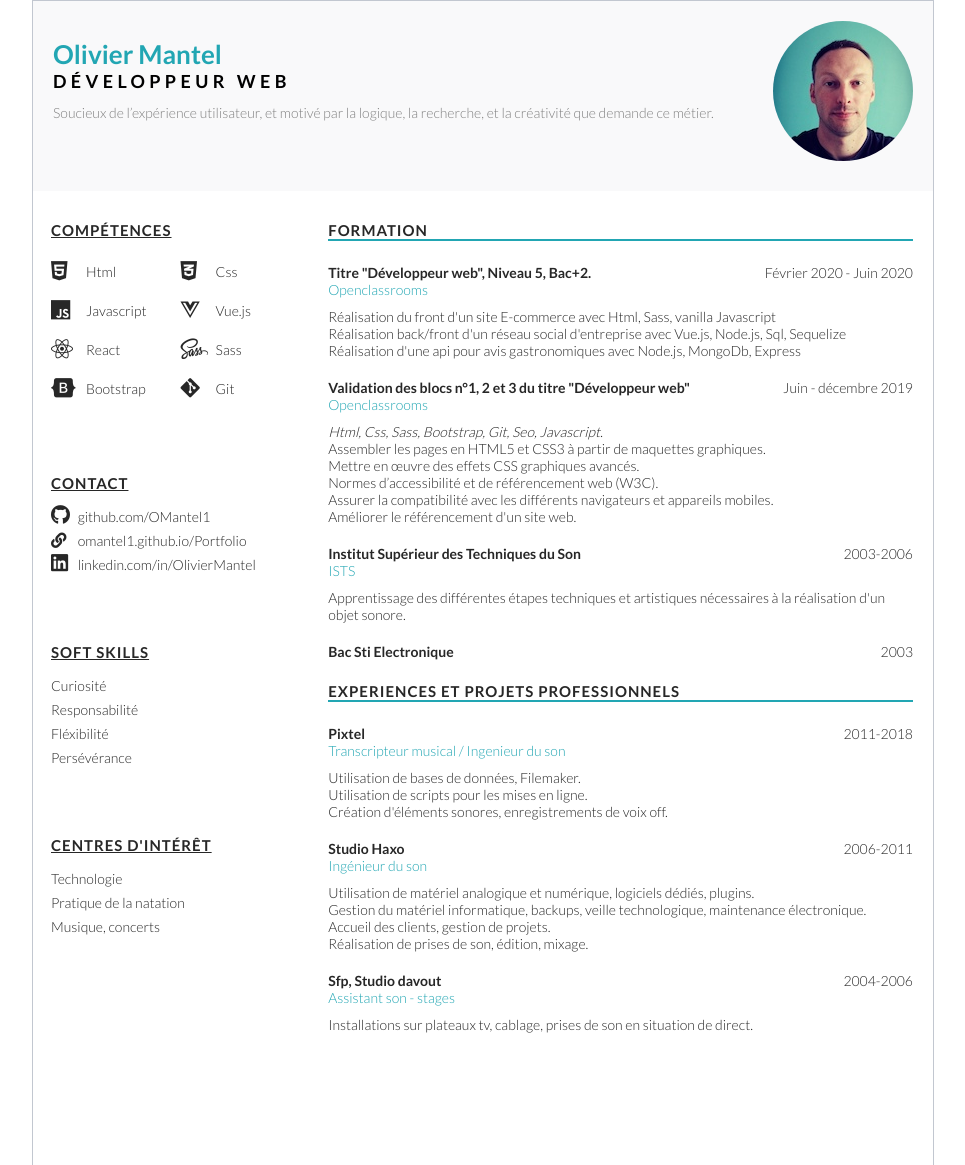
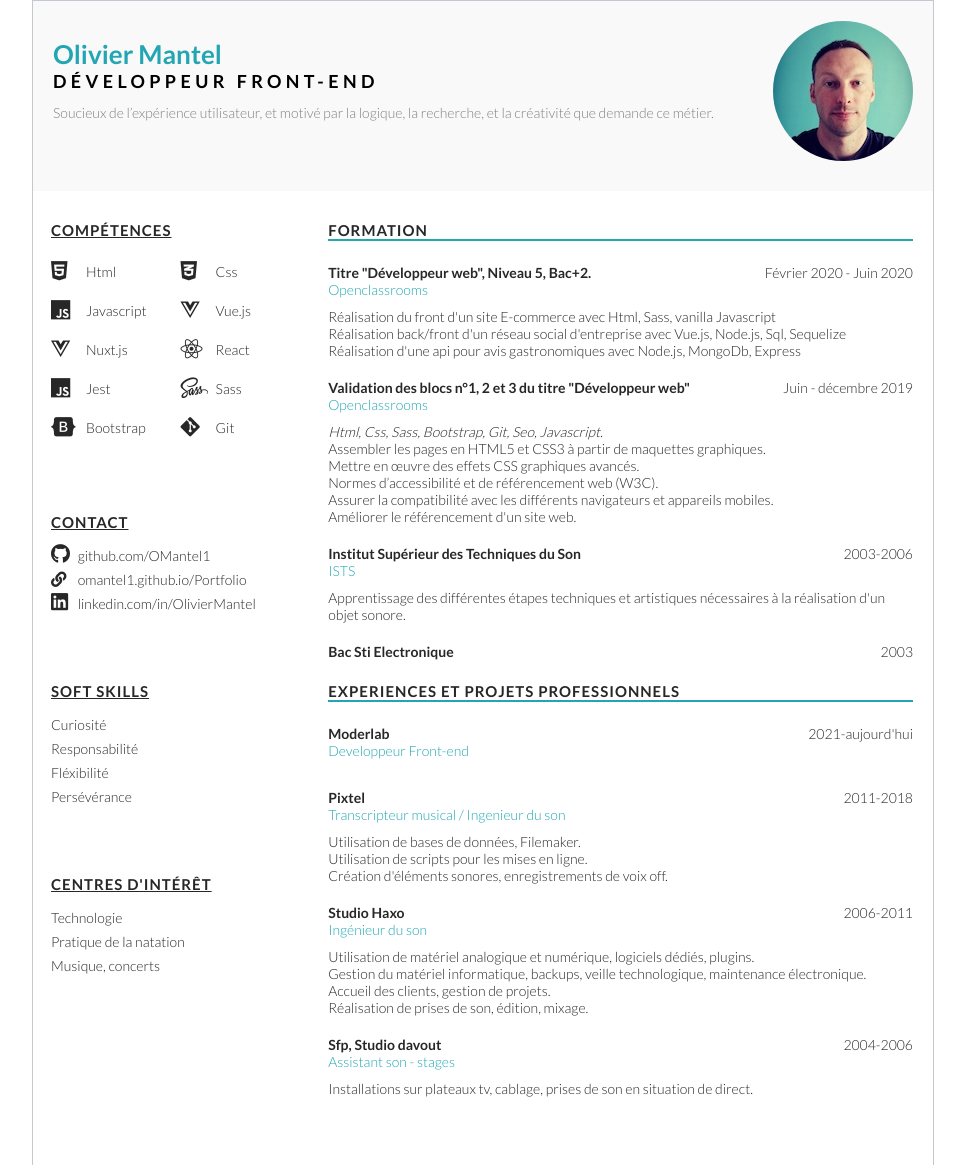
Before and after one commit to OMantel1/Cv-Olivier-Mantel, a website: page index.html in a window 1280 px wide. Shown: the whole page, without its empty margins (157-1122 px from the left). Drawn offline with Linux system fonts and the light colour scheme.

Commit message:
update title, skills and xp

```diff
--- a/index.html
+++ b/index.html
@@ -15,7 +15,7 @@
     <header class="header">
         <div class="header_box">
             <h1 class="header_box_name">Olivier Mantel</h1>
-            <h2 class="header_box_title"><strong>Développeur Web</strong></h2>
+            <h2 class="header_box_title"><strong>Développeur Front-end</strong></h2>
             <p class="header_box_text">Soucieux de l’expérience utilisateur, et motivé par la logique, la recherche, et
                 la créativité que demande ce métier.</p>
         </div>
@@ -45,8 +45,16 @@
                         <p>Vue.js</p>
                     </div>
                     <div class="box__langages__items">
+                        <i class="fab fa-vuejs"></i>
+                        <p>Nuxt.js</p>
+                    </div>
+                    <div class="box__langages__items">
                         <i class="fab fa-react"></i>
                         <p>React</p>
+                    </div>
+                    <div class="box__langages__items">
+                        <i class="fab fa-js"></i>
+                        <p>Jest</p>
                     </div>
                     <div class="box__langages__items">
                         <i class="fab fa-sass"></i>
@@ -160,6 +168,15 @@
             <div class="main_items">
                 <div>
                     <div class="main_items_title">
+                        <h3>Moderlab</h3>
+                        <p>2021-aujourd'hui</p>
+                    </div>
+                    <h4>Developpeur Front-end</h4>
+                </div>
+            </div>
+            <div class="main_items">
+                <div>
+                    <div class="main_items_title">
                         <h3>Pixtel</h3>
                         <p>2011-2018</p>
                     </div>
```
